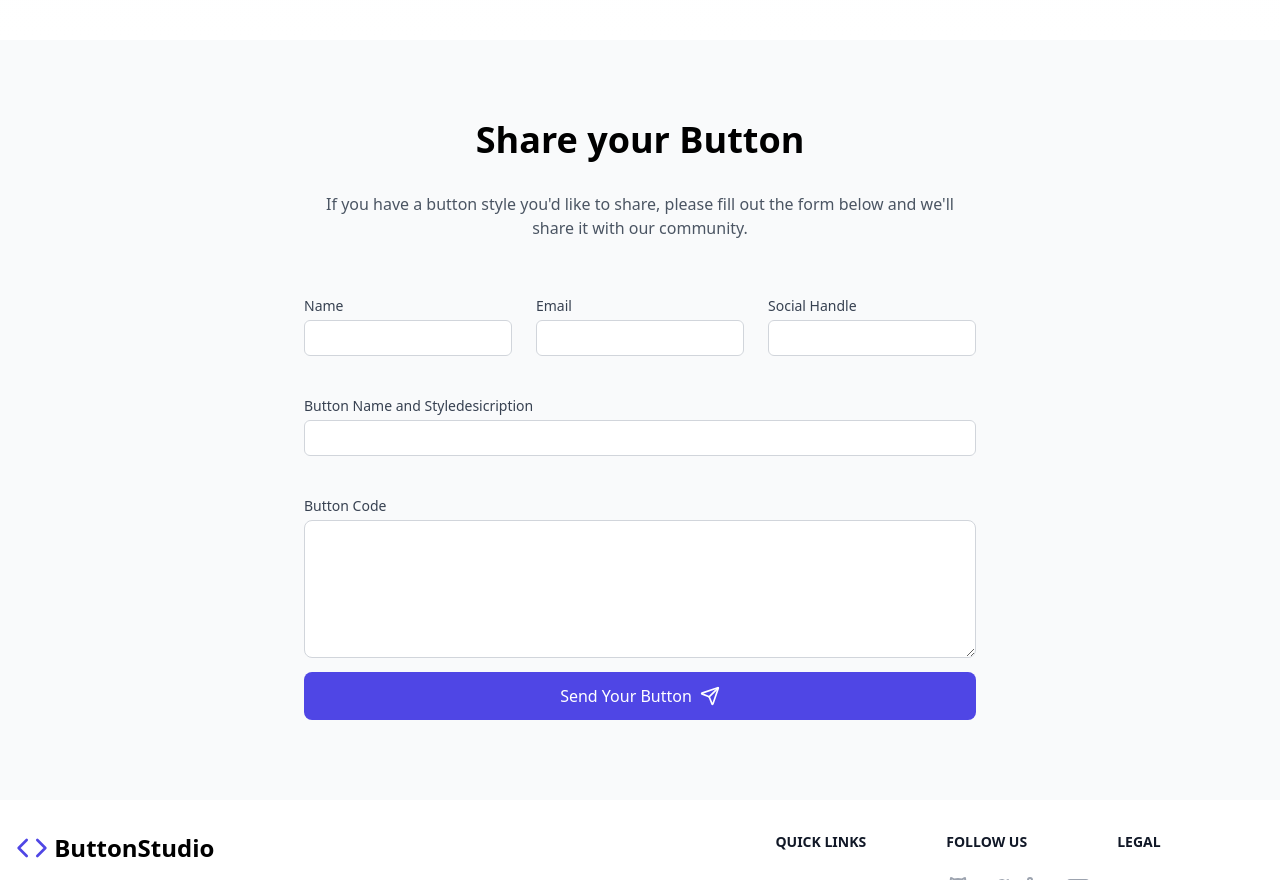
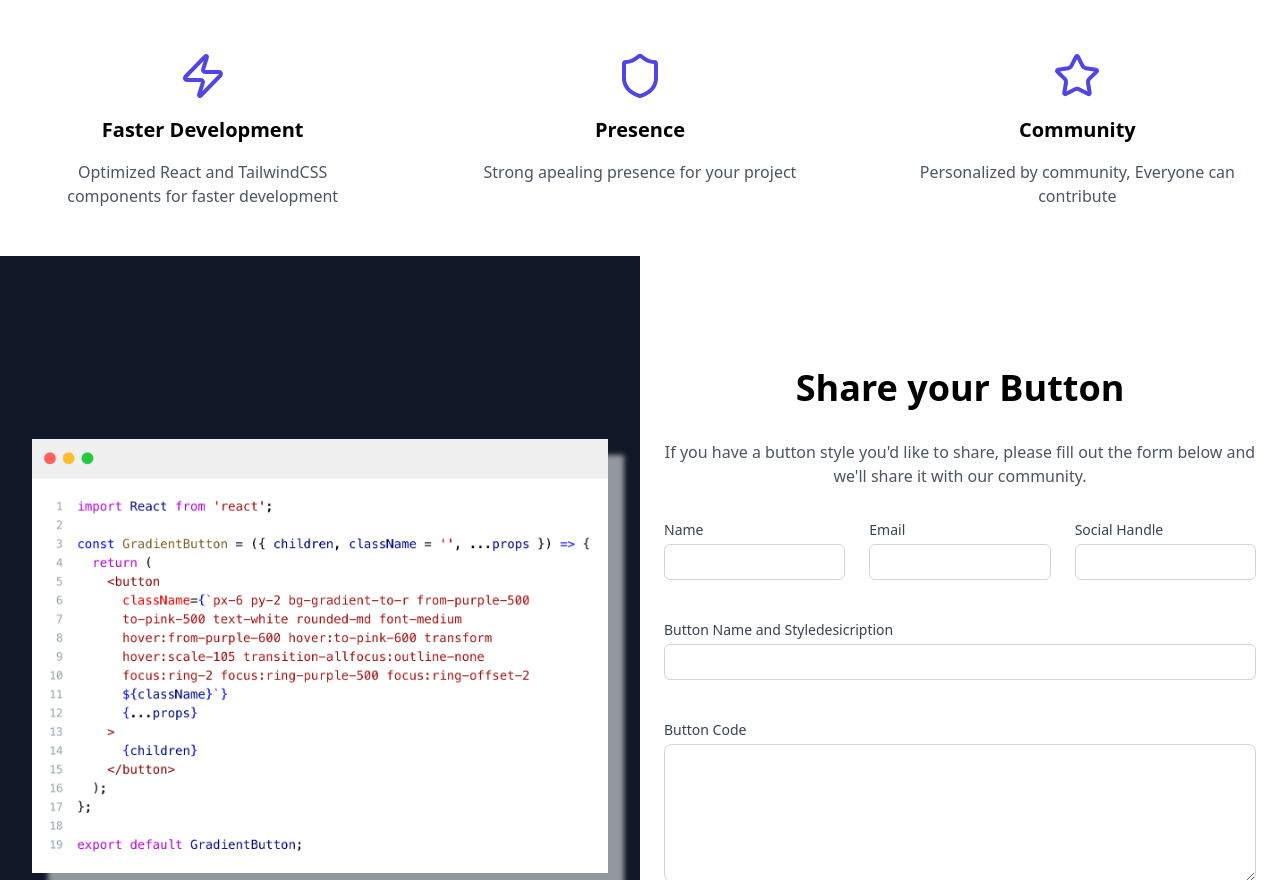
Before and after one commit to kartikgulati/ButtonStudio, a React (Vite) app: page / in a window 1280 px wide. Shown: the part 1920-2800 px from the top of the page. Built offline with nearby package versions, Linux system fonts and the light colour scheme.

Commit message:
contact section updated

```diff
--- a/src/App.jsx
+++ b/src/App.jsx
@@ -13,8 +13,8 @@ function App() {
     <>
       <Header />
       <Hero />
+      <ButtonShowcase />
       <Features />
-      <ButtonShowcase />
       <ContactForm />
       <Footer />
     </>
--- a/src/components/forms/ContactForm.jsx
+++ b/src/components/forms/ContactForm.jsx
@@ -55,7 +55,7 @@ const ContactForm = () => {
   const sendEmail = (e) => {
     e.preventDefault();
 
-    emailjs.sendForm('service_c81qoon', 'template_eljrmhk', form.current,'cpT4I806WzwIzaReo');
+    emailjs.sendForm('service_c81qoon', 'template_eljrmhk', form.current, 'cpT4I806WzwIzaReo');
 
     e.target.reset();
     alert("Thank you for sending your button styles request! As soon as we review your request, we'll get back to you soon!");
@@ -70,68 +70,128 @@ const ContactForm = () => {
 
   };
 
-  // const [alert, setAlert] = useState(null);
-  // const handleSubmit = (e) => {
-  //   e.preventDefault();
-  //   setAlert("Sending...");
-  //   setTimeout(() => setAlert(null), 3000);
-  // };
   return (
-    <section id="contact" className="py-20 bg-gray-50">
-      <div className="container mx-auto px-6">
-        <div className="max-w-2xl mx-auto">
+    // <section id="contact" className="py-20 bg-gray-50">
+      // <div className="container mx-auto px-6">
+      //   <div className="max-w-2xl mx-auto">
+      //     <h2 className="text-4xl font-bold text-center mb-8">Share your Button</h2>
+      //     <p className="text-gray-600 text-center mb-12">
+      //       If you have a button style you'd like to share, please fill out the form below and we'll share it with our community.
+      //     </p>
+
+    //       <form ref={form} onSubmit={sendEmail} className="space-y-6">
+
+    //         <div className="mt-10 grid grid-cols-1 gap-x-6 gap-y-8 sm:grid-cols-6">
+    //           <div className="sm:col-span-2">
+    //             <div className="mt-2">
+    //               <FormInput
+    //                 label="Name"
+    //                 type="text"
+    //                 name="name"
+    //                 value={formData.name}
+    //                 onChange={handleChange}
+    //                 required
+    //                 className="block w-full rounded-md bg-white px-3 py-1.5 text-base text-gray-900 outline outline-1 -outline-offset-1 outline-gray-300 placeholder:text-gray-400 focus:outline focus:outline-2 focus:-outline-offset-2 focus:outline-indigo-600 sm:text-sm/6"
+    //               />
+
+    //             </div>
+    //           </div>
+
+    //           <div className="sm:col-span-2">
+
+    //             <div className="mt-2">
+    //               <FormInput
+    //                 label="Email"
+    //                 type="email"
+    //                 name="email"
+    //                 value={formData.email}
+    //                 onChange={handleChange}
+    //                 required
+    //                 className="block w-full rounded-md bg-white px-3 py-1.5 text-base text-gray-900 outline outline-1 -outline-offset-1 outline-gray-300 placeholder:text-gray-400 focus:outline focus:outline-2 focus:-outline-offset-2 focus:outline-indigo-600 sm:text-sm/6"
+    //               />
+    //             </div>
+    //           </div>
+
+    //           <div className="sm:col-span-2">
+
+    //             <div className="mt-2">
+    //               <FormInput
+    //                 label="Social Handle"
+    //                 type="text"
+    //                 name="name"
+    //                 value={formData.social}
+    //                 onChange={handleChange}
+    //                 required
+    //                 className="block w-full rounded-md bg-white px-3 py-1.5 text-base text-gray-900 outline outline-1 -outline-offset-1 outline-gray-300 placeholder:text-gray-400 focus:outline focus:outline-2 focus:-outline-offset-2 focus:outline-indigo-600 sm:text-sm/6"
+    //               />
+    //             </div>
+    //           </div>
+
+    //           <div className="sm:col-span-6">
+
+    //             <div className="mt-2 grid grid-cols-1">
+    //               <FormInput
+    //                 label="Button Name and Styledesicription"
+    //                 type="text"
+    //                 name="name"
+    //                 value={formData.buttonName}
+    //                 onChange={handleChange}
+    //                 required
+    //                 className="block w-full rounded-md bg-white px-3 py-1.5 text-base text-gray-900 outline outline-1 -outline-offset-1 outline-gray-300 placeholder:text-gray-400 focus:outline focus:outline-2 focus:-outline-offset-2 focus:outline-indigo-600 sm:text-sm/6"
+    //               />
+
+    //             </div>
+    //           </div>
+
+
+
+    //           <div className="col-span-full">
+
+    //             <div className="mt-2">
+    //               <FormTextarea
+    //                 label="Button Code"
+    //                 name="code"
+    //                 value={formData.code}
+    //                 onChange={handleChange}
+    //                 required
+    //                 rows={5}
+    //               />
+    //             </div>
+    //             <button
+    //               type="submit"
+    //               className="w-full bg-indigo-600 text-white py-3 px-6 rounded-lg hover:bg-indigo-700 transition-colors flex items-center justify-center space-x-2 mt-2"
+    //             >
+    //               <span>Send Your Button</span>
+    //               <Send className="h-5 w-5" />
+    //             </button>
+    //           </div>
+
+    //         </div>
+
+    //       </form>
+    //     </div>
+    //   </div>
+    // </section>
+
+
+// const ContactForm = ({ formData, handleChange }) => {
+//   return (
+
+
+    <div className="flex flex-wrap min-h-screen">
+      <div className="w-full md:w-1/2 flex items-center justify-center bg-gray-900">
+      <div className='p-8'>
+      <img src="src/assets/img-light.png" alt="Contact Us" className="max-w-full h-auto shadow-[16px_16px_5px_0px_rgba(255,_255,_255,_0.55)]" />
+      </div>
+
+      </div>
+      <div className="w-full md:w-1/2 flex items-center justify-center p-6">
+
+      <form ref={form} onSubmit={sendEmail} className="space-y-6">
       <h2 className="text-4xl font-bold text-center mb-8">Share your Button</h2>
           <p className="text-gray-600 text-center mb-12">
             If you have a button style you'd like to share, please fill out the form below and we'll share it with our community.
           </p>
-
-          <form ref={form} onSubmit={sendEmail} className="space-y-6">
-            {/* <FormInput
-              label="Name"
-              type="text"
-              name="name"
-              value={formData.name}
-              onChange={handleChange}
-              required
-            />
-
-            <FormInput
-              label="Email"
-              type="email"
-              name="email"
-              value={formData.email}
-              onChange={handleChange}
-              required
-            />
-
-            <FormTextarea
-              label="Button name and style description"
-              name="message"
-              value={formData.message}
-              onChange={handleChange}
-              required
-              rows={5}
-            />
-
-            <FormTextarea
-              label="Button Code"
-              name="code"
-              value={formData.message}
-              onChange={handleChange}
-              required
-              rows={5}
-            />
-
-            <button
-              type="submit"
-              className="w-full bg-indigo-600 text-white py-3 px-6 rounded-lg hover:bg-indigo-700 transition-colors flex items-center justify-center space-x-2"
-            >
-              <span>Send Your Button</span>
-              <Send className="h-5 w-5" />
-            </button> */}
-
-            {/* testing form */}
-
 
 <div className="mt-10 grid grid-cols-1 gap-x-6 gap-y-8 sm:grid-cols-6">
   <div className="sm:col-span-2">
@@ -223,7 +283,12 @@ const ContactForm = () => {
 </form>
       </div>
     </div>
-    </section>
+
+
+
+
+
+
   );
 };
 
--- a/src/components/ui/ButtonShowcaseData.jsx
+++ b/src/components/ui/ButtonShowcaseData.jsx
@@ -65,7 +65,7 @@ const buttonShowcaseData = [
 
 const ButtonShowcaseData = () => {
   const [currentPage, setCurrentPage] = useState(1);
-  const postPerPage = 6;
+  const postPerPage = 12;
 
   const lastPostIndex = currentPage * postPerPage;
   const firstPostIndex = lastPostIndex - postPerPage;
```
Also changed, not shown: src/assets/img-light.png (added), src/assets/img.png (added). Lines whose indentation alone changed are shown as unchanged.
